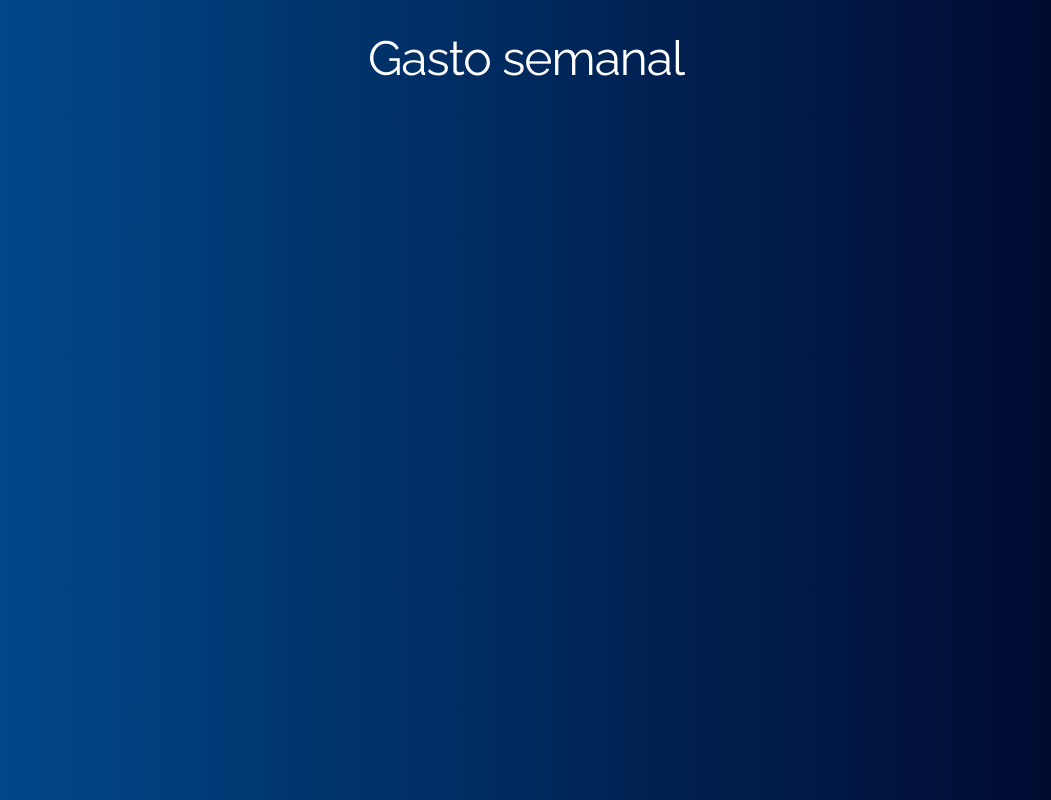
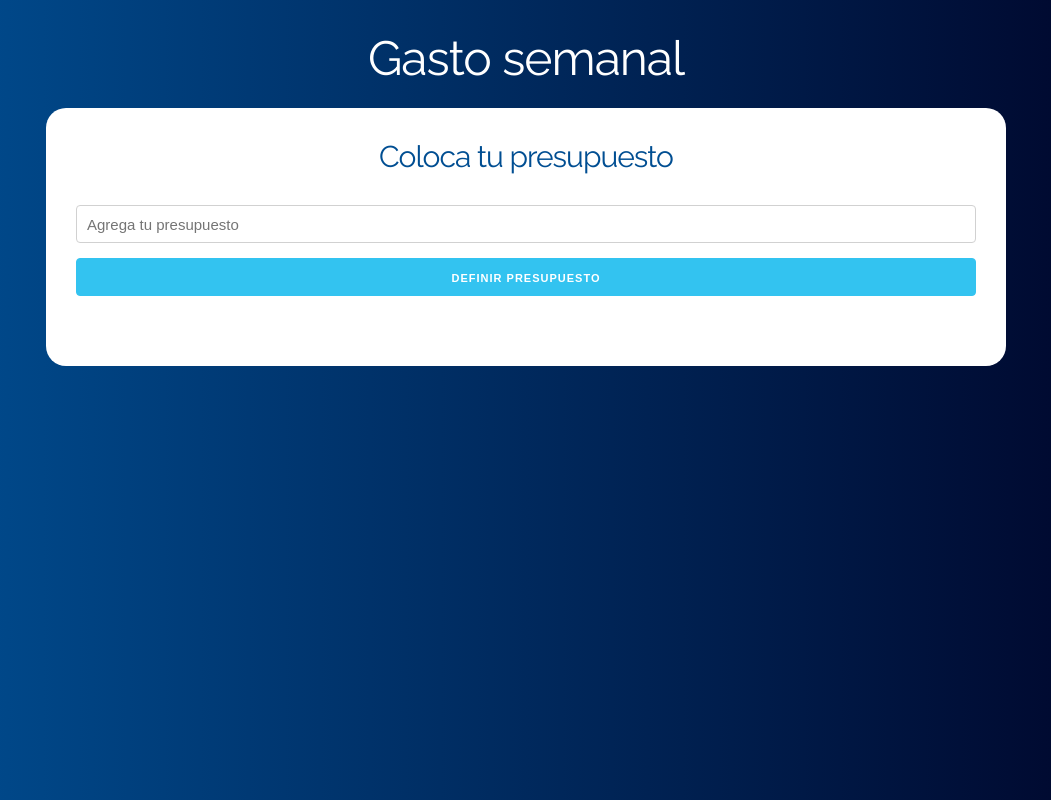
Before and after one commit to leotangram/budget, a React (Create React App) app: page / in a window 1280 px wide. Shown: the whole page, without its empty margins (114-1165 px from the left). Built offline with nearby package versions, Linux system fonts and the light colour scheme.

Commit message:
Added first component.

```diff
--- a/src/App.js
+++ b/src/App.js
@@ -1,10 +1,14 @@
 import React from 'react'
+import Question from './components/Question'
 
 function App() {
   return (
     <div className='App container'>
       <header>
         <h1>Gasto semanal</h1>
+        <div className='principal-content content'>
+          <Question />
+        </div>
       </header>
     </div>
   )
--- /dev/null
+++ b/src/components/Question.js
@@ -0,0 +1,20 @@
+import React, { Fragment } from 'react'
+
+function Question() {
+  return (
+    <Fragment>
+      <h2>Coloca tu presupuesto</h2>
+      <form action=''>
+        <input
+          type='number'
+          className='u-full-width'
+          placeholder='Agrega tu presupuesto'
+          // onChange={}
+        />
+        <input type="submit" value="Definir presupuesto" className="button-primary u-full-width"/>
+      </form>
+    </Fragment>
+  )
+}
+
+export default Question
```
